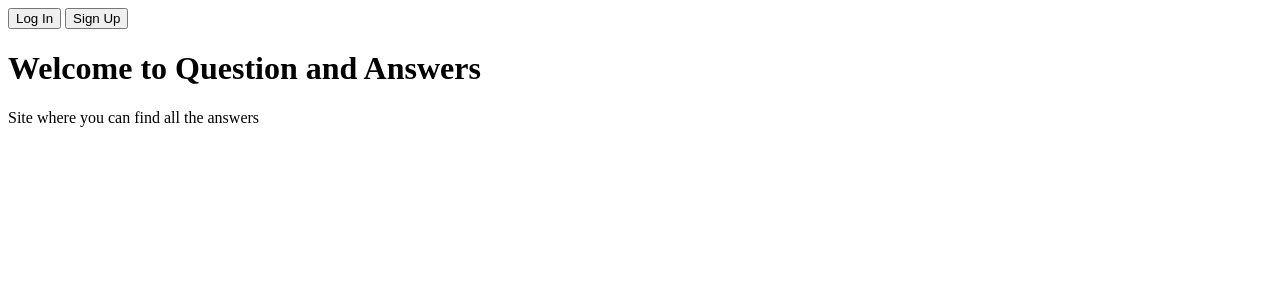
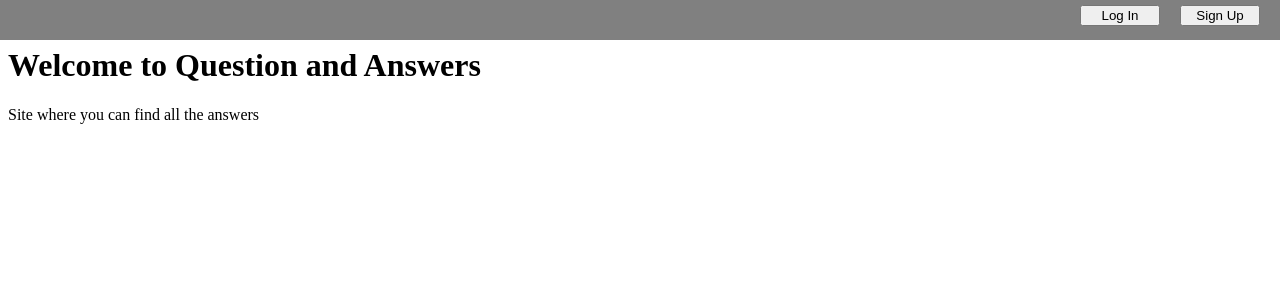
Before and after one commit to jedrzejkozal/QuestionsAndAnswers, a Django app: page /ask/ in a window 1280 px wide. Shown: the top 300 px of the page. Run offline with Django 3.2, Linux system fonts and the light colour scheme.

Commit message:
login bar refactor

```diff
--- /dev/null
+++ b/QaA/ask/static/ask/login_bar.css
@@ -0,0 +1,24 @@
+.bar {
+    background-color: grey;
+    width: 100%;
+    height: 30px;
+    padding: 10px 5px 5px 10px;
+    position: fixed;
+    left: -10px;
+    top: -5px;
+    display: grid;
+    grid-template-columns: 100px 100px;
+    justify-content: right;
+}
+
+.logged_in_as {
+    font-size: 12px;
+}
+
+.first_button {
+    width: 80px;
+}
+
+.second_button {
+    width: 80px;
+}
--- a/QaA/ask/templates/ask/index.html
+++ b/QaA/ask/templates/ask/index.html
@@ -1 +1 @@
-{% extends "ask/navigation_bar.html" %}
+{% extends "ask/login_bar.html" %}
--- /dev/null
+++ b/QaA/ask/templates/ask/login_bar.html
@@ -0,0 +1,31 @@
+{% load static %}
+<!DOCTYPE html>
+<html>
+
+<head>
+    {% block site_title %}
+    <title>Question and Answers</title>
+    {% endblock site_title %}
+    <link rel="stylesheet" type="text/css" href="{% static 'ask/login_bar.css' %}">
+</head>
+
+<body>
+    <div class="bar">
+        {% if request.session.logged_in %}
+        <a class="logged_in_as">Logged in as: <b>{{request.session.username}}</b></a>
+        <a href="./logout"><input type="button" class="second_button" value="Log Out"></a>
+        {% else %}
+        <a href="./login"><input type="button" class="first_button" value="Log In"></a>
+        <a href="./signup"><input type="button" class="second_button" value="Sign Up"></a>
+        {% endif %}
+    </div>
+    <br>
+    {% block content %}
+    <main>
+        <h1>Welcome to Question and Answers</h1>
+        <p>Site where you can find all the answers</p>
+    </main>
+    {% endblock content %}
+</body>
+
+</html>
--- a/QaA/ask/templates/ask/logout.html
+++ b/QaA/ask/templates/ask/logout.html
@@ -1,4 +1,4 @@
-{% extends "ask/navigation_bar.html" %}
+{% extends "ask/login_bar.html" %}
 
 {% block site_title %}
 <title>Logged Out</title>
--- a/QaA/ask/templates/ask/navigation_bar.html
+++ /dev/null
@@ -1,28 +0,0 @@
-<!DOCTYPE html>
-<html>
-
-<head>
-    {% block site_title %}
-    <title>Question and Answers</title>
-    {% endblock site_title %}
-</head>
-
-<body>
-    <nav>
-        {% if request.session.logged_in %}
-        <p>Logged in as {{request.session.username}}</p>
-        <a href="./logout"><input type="button" value="Log Out"></a>
-        {% else %}
-        <a href="./login"><input type="button" value="Log In"></a>
-        <a href="./signup"><input type="button" value="Sign Up"></a>
-        {% endif %}
-    </nav>
-    {% block content %}
-    <main>
-        <h1>Welcome to Question and Answers</h1>
-        <p>Site where you can find all the answers</p>
-    </main>
-    {% endblock content %}
-</body>
-
-</html>
--- a/QaA/ask/templates/ask/user.html
+++ b/QaA/ask/templates/ask/user.html
@@ -1,4 +1,4 @@
-{% extends "ask/navigation_bar.html" %}
+{% extends "ask/login_bar.html" %}
 
 {% block site_title %}
 <title>Profile</title>
```
Also changed, not shown: QaA/db.sqlite3.
